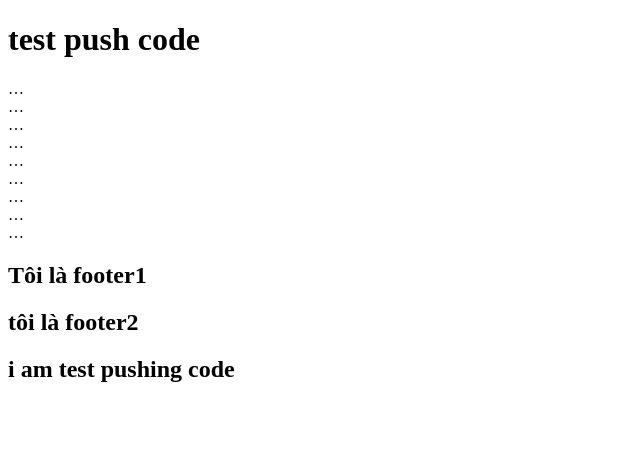
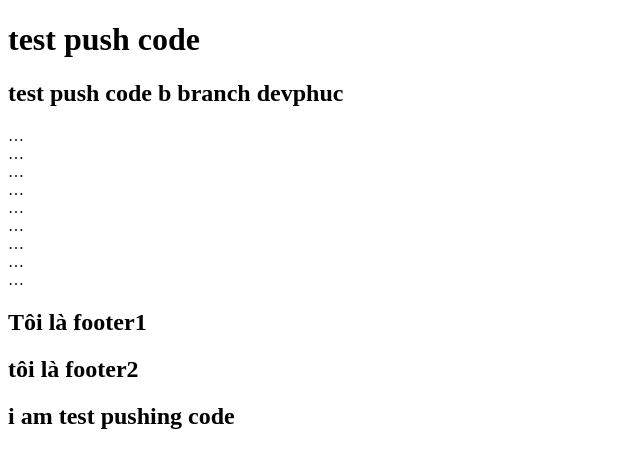
Before and after one commit to Tu-Hao/BC69-Diner-Project, a plain HTML site: page index.html in a window 1280 px wide. Shown: the whole page, without its empty margins (0-640 px from the left). Drawn offline with Linux system fonts and the light colour scheme.

Commit message:
devphuc test push code

```diff
--- a/index.html
+++ b/index.html
@@ -11,6 +11,7 @@
   <body>
     <header id="site-header" class="main-header">
       <h1>test push code</h1>
+      <h2>test push code b branch devphuc</h2>
     </header>
     <section class="w3lhny-banner"></section>
     <section class="w3l-content-1">…</section>
```
